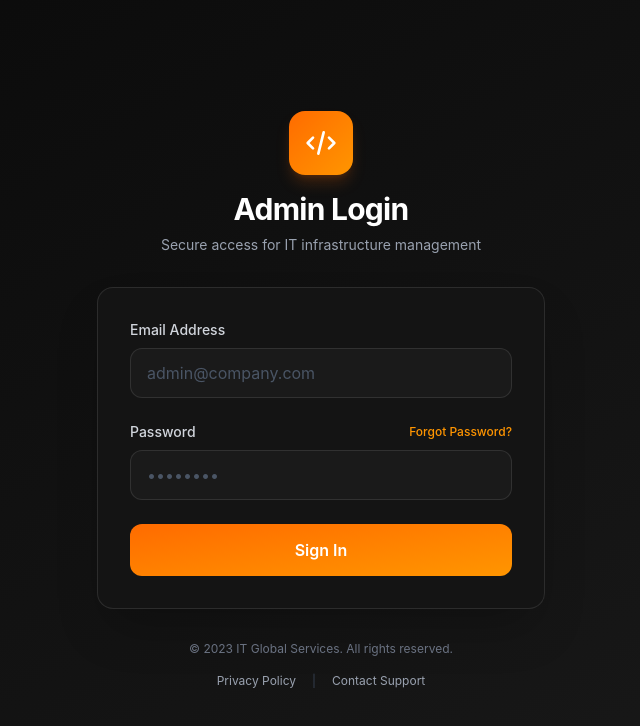
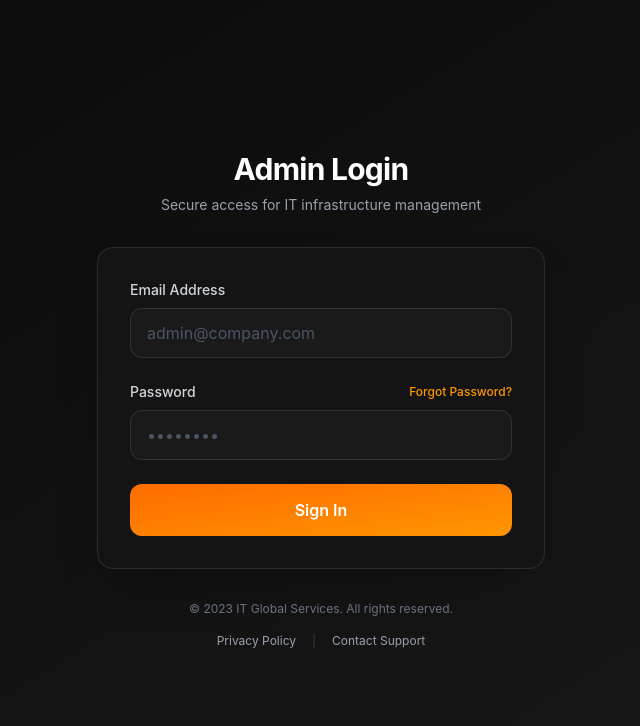
Before and after one commit to GoutamChoudharyDev/EdurechTech, a React (Vite) app in the folder client/: page /admin-login in a window 1280 px wide. Shown: the top 726 px of the page, without its empty margins (319-959 px from the left). Built offline with nearby package versions, Linux system fonts and the light colour scheme; no server answers.

Commit message:
admin-login update

```diff
--- a/client/src/pages/admin/AdminLogin.jsx
+++ b/client/src/pages/admin/AdminLogin.jsx
@@ -26,9 +26,9 @@ export default function AdminLogin() {
         {/* Brand Header */}
         <header className="text-center mb-8">
 
-          <div className="inline-flex items-center justify-center w-16 h-16 rounded-2xl bg-gradient-to-br from-[#ff6b00] to-[#ff9500] mb-4 shadow-lg shadow-orange-500/20">
+          {/* <div className="inline-flex items-center justify-center w-16 h-16 rounded-2xl bg-gradient-to-br from-[#ff6b00] to-[#ff9500] mb-4 shadow-lg shadow-orange-500/20"> */}
 
-            <svg
+            {/* <svg
               className="h-8 w-8 text-white"
               fill="none"
               stroke="currentColor"
@@ -40,9 +40,9 @@ export default function AdminLogin() {
                 strokeLinejoin="round"
                 strokeWidth="2"
               />
-            </svg>
+            </svg> */}
 
-          </div>
+          {/* </div> */}
 
           <h1 className="text-3xl font-bold text-white tracking-tight">
             Admin Login
```
